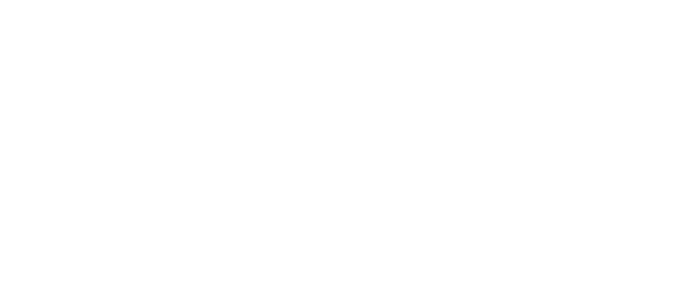
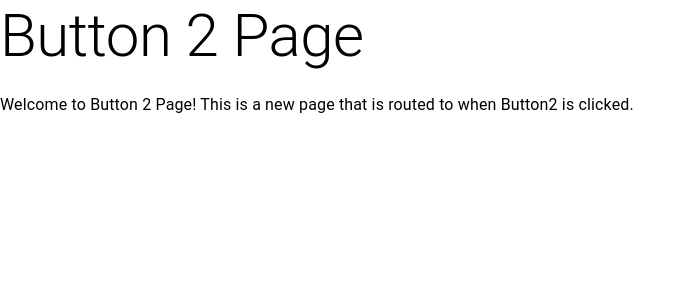
Before and after one commit to joevandevusse/jeopardy_react, a React (Create React App) app: page /firebase-clue in a window 1280 px wide. Before the commit this address had no page. Shown: the top 300 px of the page, without its empty margins (0-696 px from the left). Built offline with nearby package versions, Linux system fonts and the light colour scheme.

Commit message:
Set up study page routing

```diff
--- a/src/App.js
+++ b/src/App.js
@@ -2,6 +2,7 @@
 import HomePage from './containers/HomePage';
 import { BrowserRouter as Router, Routes, Route } from 'react-router-dom';
 import RandomClue from './containers/RandomClue';
+import FirebaseClue from './containers/FirebaseClue';
 
 
 function App() {
@@ -10,6 +11,7 @@
       <Routes>
         <Route path="/" element={<HomePage />} />
         <Route path="/random-clue" element={<RandomClue />} />
+        <Route path="/firebase-clue" element={<FirebaseClue />} />
       </Routes>
     </Router>
   );
--- /dev/null
+++ b/src/containers/FirebaseClue.js
@@ -0,0 +1,17 @@
+import React from 'react';
+import Typography from '@material-ui/core/Typography';
+
+const FirebaseClue = () => {
+  return (
+    <div>
+      <Typography variant="h2" gutterBottom>
+        Button 2 Page
+      </Typography>
+      <Typography variant="body1">
+        Welcome to Button 2 Page! This is a new page that is routed to when Button2 is clicked.
+      </Typography>
+    </div>
+  );
+};
+
+export default FirebaseClue;
--- a/src/containers/HomePage.js
+++ b/src/containers/HomePage.js
@@ -15,7 +15,14 @@
           Jeopardy Study Tool
         </Typography>
         <div className={classes.buttonContainer}>
-          <Button className={classes.button} variant="contained">Study</Button>
+          <Button
+            className={classes.button}
+            variant="contained"
+            component={Link}
+            to="/firebase-clue"
+          >
+            Study
+          </Button>
           <Button className={classes.button} variant="contained">Play</Button>
           <Button
             className={classes.button}
```
